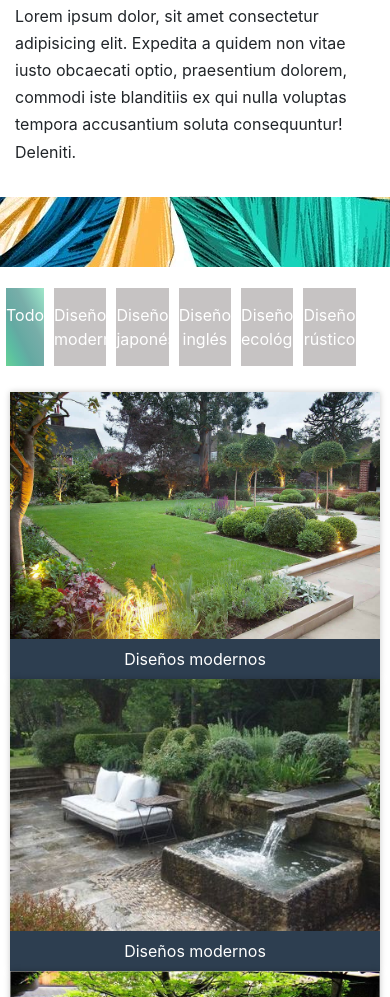
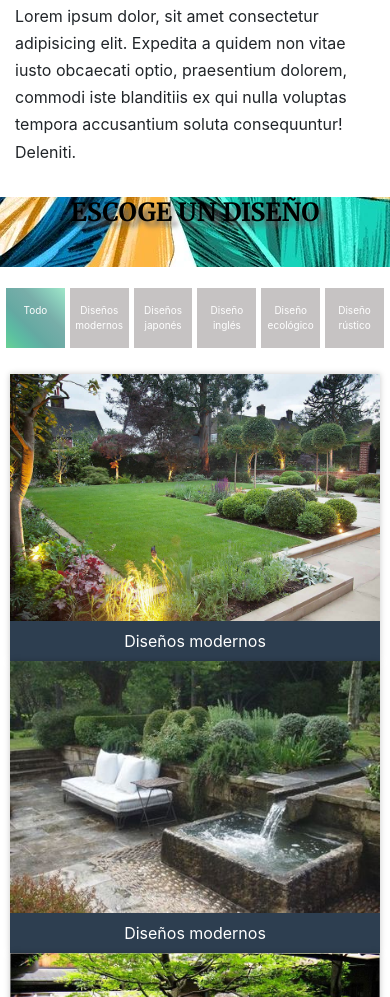
Before and after one commit to MLCMATHIAS/dise-o-responsive, a plain HTML site: page index.html in a window 390 px wide. Shown: the part 2003-3000 px from the top of the page. Drawn offline with nearby package versions, Linux system fonts and the light colour scheme; files whose address does not match are found by name.

Commit message:
arreiglos moviles

```diff
--- a/style.css
+++ b/style.css
@@ -574,7 +574,8 @@ font-size: 45px;
 height: 100%;
   }
   .wrap h1{
-    font-size: 3px;
+    font-size: 25px;
+    color: black;
   }
   .store-wrapper{
     padding: 0 !important;
@@ -583,8 +584,12 @@ height: 100%;
     display: flex;
     flex-direction: row;
     align-items: stretch;
-    gap: 10px;
+    gap: 5px;
     padding: 6px;
+    width: 100%;
+  }
+  .category_list a{
+    font-size: 10px;
   }
   .products-list{
     width: 100% !important;
```
